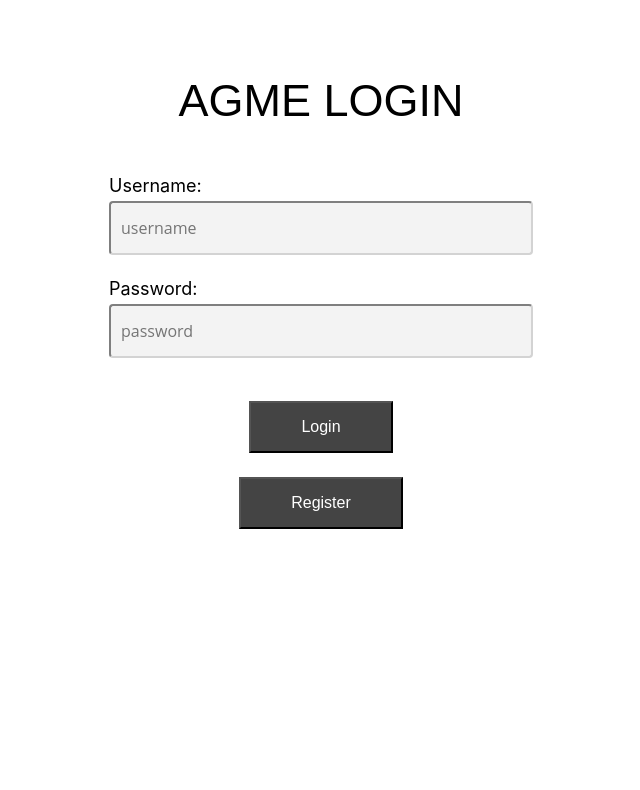
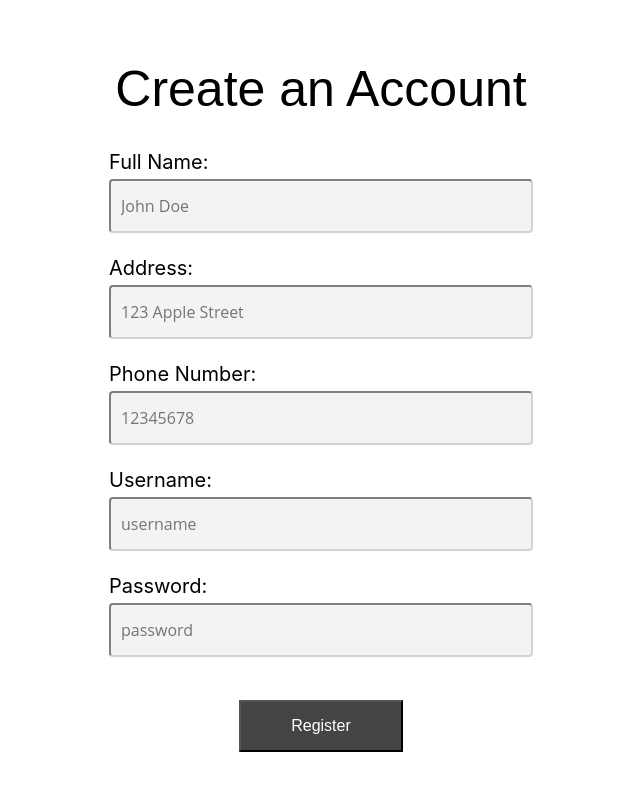
Before and after one commit to RMIT-SEPT/majorproject-8-mon-17-30-2, a React (Create React App) app in the folder FrontEnd/: page / in a window 1280 px wide. Shown: the top 790 px of the page, without its empty margins (319-959 px from the left). Built offline with nearby package versions, Linux system fonts and the light colour scheme.

Commit message:
+safe merge

```diff
--- a/FrontEnd/src/App.css
+++ b/FrontEnd/src/App.css
@@ -24,6 +24,23 @@
   color: white;
 }
 
+.App2 {
+  /* min-height: 100vh; */
+  text-align: center;
+  background-color: #8f8f8f;
+}
+
+.App-header2 {
+  background-color: #282c34;
+  /* min-height: 100vh; */
+  display: flex;
+  flex-direction: column;
+  align-items: center;
+  justify-content: center;
+  font-size: calc(10px + 2vmin);
+  color: white;
+}
+
 .App-link {
   color: #61dafb;
 }
--- a/FrontEnd/src/App.js
+++ b/FrontEnd/src/App.js
@@ -1,12 +1,34 @@
-import React from 'react';
-import './App.css';
-import Login from './components/Login';
-
+import React from "react";
+// import logo from "./logo.svg";
+import "./App.css";
+import Register from "./components/Register";
 
 function App() {
   return (
+    // <div className="App">
+    //   <header className="App-header">
+    //     <img src={logo} className="App-logo" alt="logo" />
+    //     <p>
+    //       Edit <code>src/App.js</code> and save to reloadtest.
+    //     </p>
+    //     <a
+    //       className="App-link"
+    //       href="https://reactjs.org"
+    //       target="_blank"
+    //       rel="noopener noreferrer"
+    //     >
+    //       Learn React
+    //     </a>
+    //   </header>
+    // </div>
+    // <div className="App2">
+    //   <header className="App-header2">Create an Account</header>
+    //   <div>Create an Account</div>
+    //   <Register />
+    // </div>
+
     <div>
-        <Login/>
+      <Register />
     </div>
   );
 }
--- /dev/null
+++ b/FrontEnd/src/components/Register.css
@@ -0,0 +1,75 @@
+.Register {
+  padding: 60px 0;
+  text-align: center;
+}
+
+.Register-header {
+  /* text-align: center; */
+  font-size: 50px;
+  font-weight: 300;
+  font-family: Arial, Helvetica, sans-serif;
+}
+
+.form {
+  margin-top: 2em;
+  display: flex;
+  flex-direction: column;
+  align-items: center;
+}
+
+.form-input {
+  display: flex;
+  flex-direction: column;
+  align-items: flex-start;
+  width: fit-content;
+}
+
+label {
+  font-size: 20px;
+}
+
+input {
+  margin-top: 5px;
+  min-width: 25em;
+  height: 50px;
+  padding: 0px 10px;
+  font-size: 16px;
+  font-family: "Open Sans", sans-serif;
+  background-color: #f3f3f3;
+  border: 1;
+  border-color: lightgray;
+  border-radius: 4px;
+  margin-bottom: 23px;
+  transition: all 250ms ease-in-out;
+}
+
+.footer {
+  margin-top: 1em;
+}
+
+.button {
+  background-color: #444444;
+  color: white;
+  padding: 15px 50px;
+  text-align: center;
+  display: inline-block;
+  font-size: 16px;
+  margin: 4px 2px;
+  -webkit-transition-duration: 0.2s;
+  transition-duration: 0.2s;
+}
+
+.buttonshadow:hover {
+  background-color: #444444; /* Green */
+  border: none;
+  color: white;
+  padding: 15px 50px;
+  text-align: center;
+  display: inline-block;
+  font-size: 16px;
+  margin: 4px 2px;
+  -webkit-transition-duration: 0.2s;
+  transition-duration: 0.2s;
+  box-shadow: 0 12px 16px 0 rgba(0, 0, 0, 0.24),
+    0 17px 50px 0 rgba(0, 0, 0, 0.19);
+}
--- /dev/null
+++ b/FrontEnd/src/components/Register.js
@@ -0,0 +1,104 @@
+import React, { Component } from "react";
+import "./Register.css";
+
+class Register extends Component {
+  constructor(props) {
+    super(props);
+    this.state = {
+      fullname: "",
+      address: "",
+      mobile: "",
+      username: "",
+      password: "",
+    };
+    this.handleSubmit = this.handleSubmit.bind(this);
+    this.handleChange = this.handleChange.bind(this);
+  }
+
+  handleSubmit(event) {
+    console.log(this.state);
+    alert("Submitted");
+  }
+  handleChange(event) {
+    this.setState({ [event.target.name]: event.target.value });
+  }
+
+  render() {
+    return (
+      <div className="Register">
+        <form onSubmit={this.handleSubmit}>
+          <header className="Register-header">Create an Account</header>
+
+          <div className="form">
+            <div className="form-input">
+              <label>Full Name:</label>
+              <input
+                type="fullname"
+                name="fullname"
+                placeholder="John Doe"
+                value={this.state.fullname}
+                onChange={this.handleChange}
+                required
+              />
+            </div>
+
+            <div className="form-input">
+              <label>Address:</label>
+              <input
+                type="text"
+                name="address"
+                placeholder="123 Apple Street"
+                value={this.state.address}
+                onChange={this.handleChange}
+                required
+              />
+            </div>
+
+            <div className="form-input">
+              <label>Phone Number:</label>
+              <input
+                type="text"
+                name="mobile"
+                placeholder="12345678"
+                value={this.state.mobile}
+                onChange={this.handleChange}
+                required
+              />
+            </div>
+
+            <div className="form-input">
+              <label>Username:</label>
+              <input
+                type="text"
+                name="username"
+                placeholder="username"
+                value={this.state.username}
+                onChange={this.handleChange}
+                required
+              />
+            </div>
+
+            <div className="form-input">
+              <label>Password:</label>
+              <input
+                type="password"
+                name="password"
+                placeholder="password"
+                value={this.state.password}
+                onChange={this.handleChange}
+                required
+              />
+            </div>
+          </div>
+
+          <div className="footer">
+            <button className="button buttonshadow" type="submit">
+              Register
+            </button>
+          </div>
+        </form>
+      </div>
+    );
+  }
+}
+export default Register;
```
Also changed, not shown: FrontEnd/package.json (+3 -10 lines), FrontEnd/src/components/Popup.js (added, +22 -0 lines), 2 other files (tests, documents, lock files or other folders).
